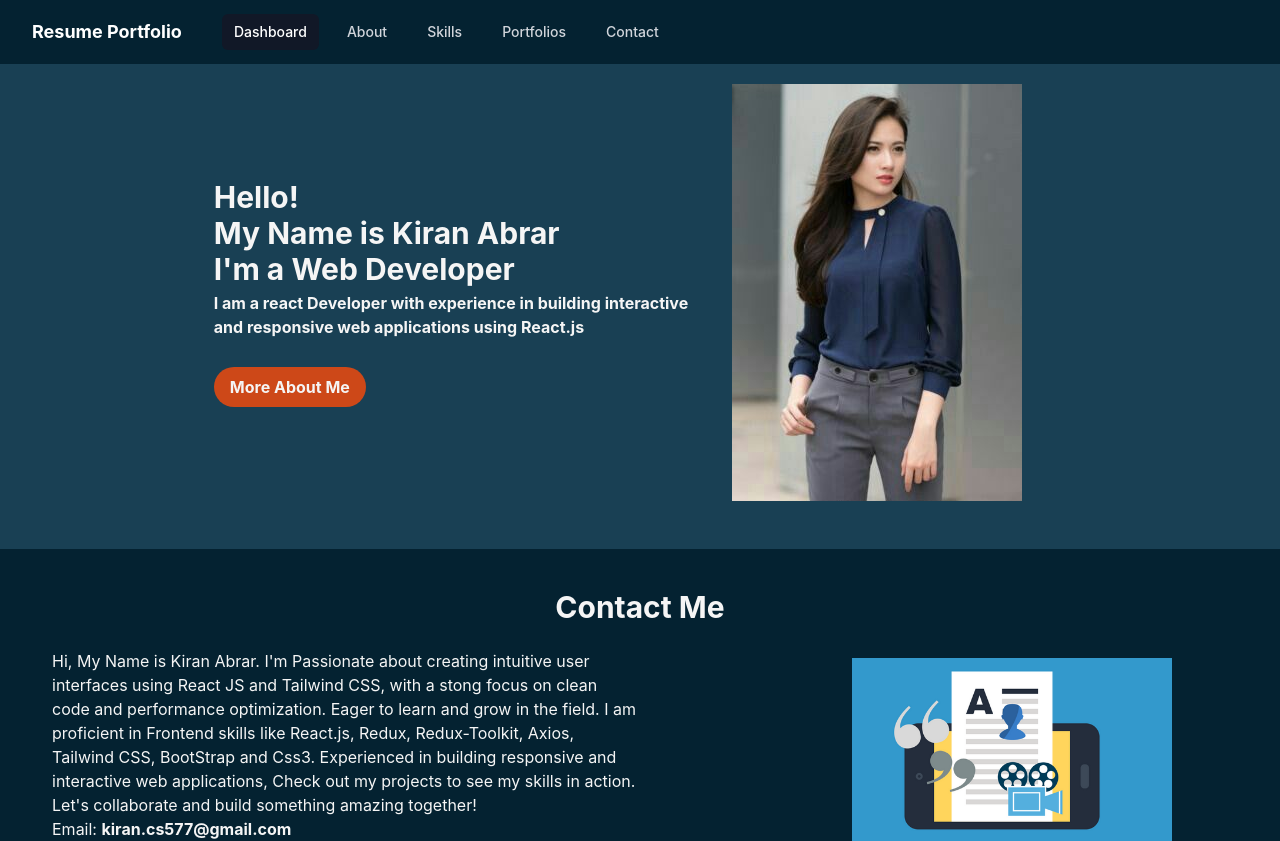
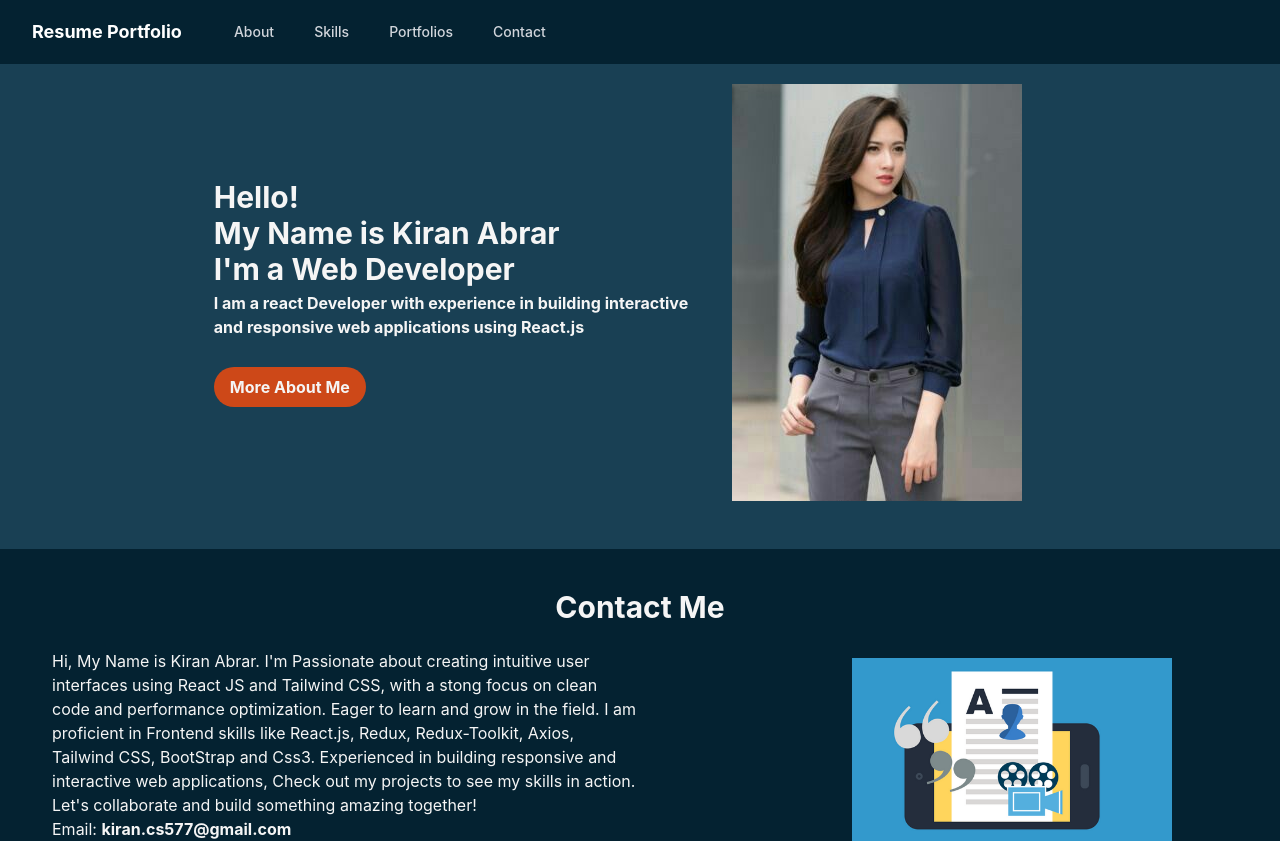
Before and after one commit to Kiranabrar/Portfolio, a React (Create React App) app: page / in a window 1280 px wide. Shown: the top 841 px of the page. Built offline with nearby package versions, Linux system fonts and the light colour scheme.

Commit message:
update navbar.jsx

```diff
--- a/src/Components/Navbar.jsx
+++ b/src/Components/Navbar.jsx
@@ -13,7 +13,7 @@
               <div className="hidden md:block">
                 <div className="ml-10 flex items-baseline space-x-4">
 
-                  <a href="/" className="bg-gray-900 text-white rounded-md px-3 py-2 text-sm font-medium" aria-current="page">Dashboard</a>
+
                   <a href="#About" className="text-gray-300 hover:bg-gray-700 hover:text-white rounded-md px-3 py-2 text-sm font-medium">About</a>
                   <a href="#Skills" className="text-gray-300 hover:bg-gray-700 hover:text-white rounded-md px-3 py-2 text-sm font-medium">Skills</a>
                   <a href="#Portfolios" className="text-gray-300 hover:bg-gray-700 hover:text-white rounded-md px-3 py-2 text-sm font-medium">Portfolios</a>
@@ -29,7 +29,7 @@
         <div className="md:hidden" id="mobile-menu">
           <div className="space-y-1 px-2 pb-3 pt-2 sm:px-3">
 
-            <a href="/" className="bg-gray-900 text-white block rounded-md px-3 py-2 text-base font-medium" aria-current="page">Dashboard</a>
+
             <a href="#About" className="text-gray-300 hover:bg-gray-700 hover:text-white block rounded-md px-3 py-2 text-base font-medium">About</a>
             <a href="#Skills" className="text-gray-300 hover:bg-gray-700 hover:text-white block rounded-md px-3 py-2 text-base font-medium">Skills</a>
             <a href="#Portfolios" className="text-gray-300 hover:bg-gray-700 hover:text-white block rounded-md px-3 py-2 text-base font-medium">Portfolio</a>
```
